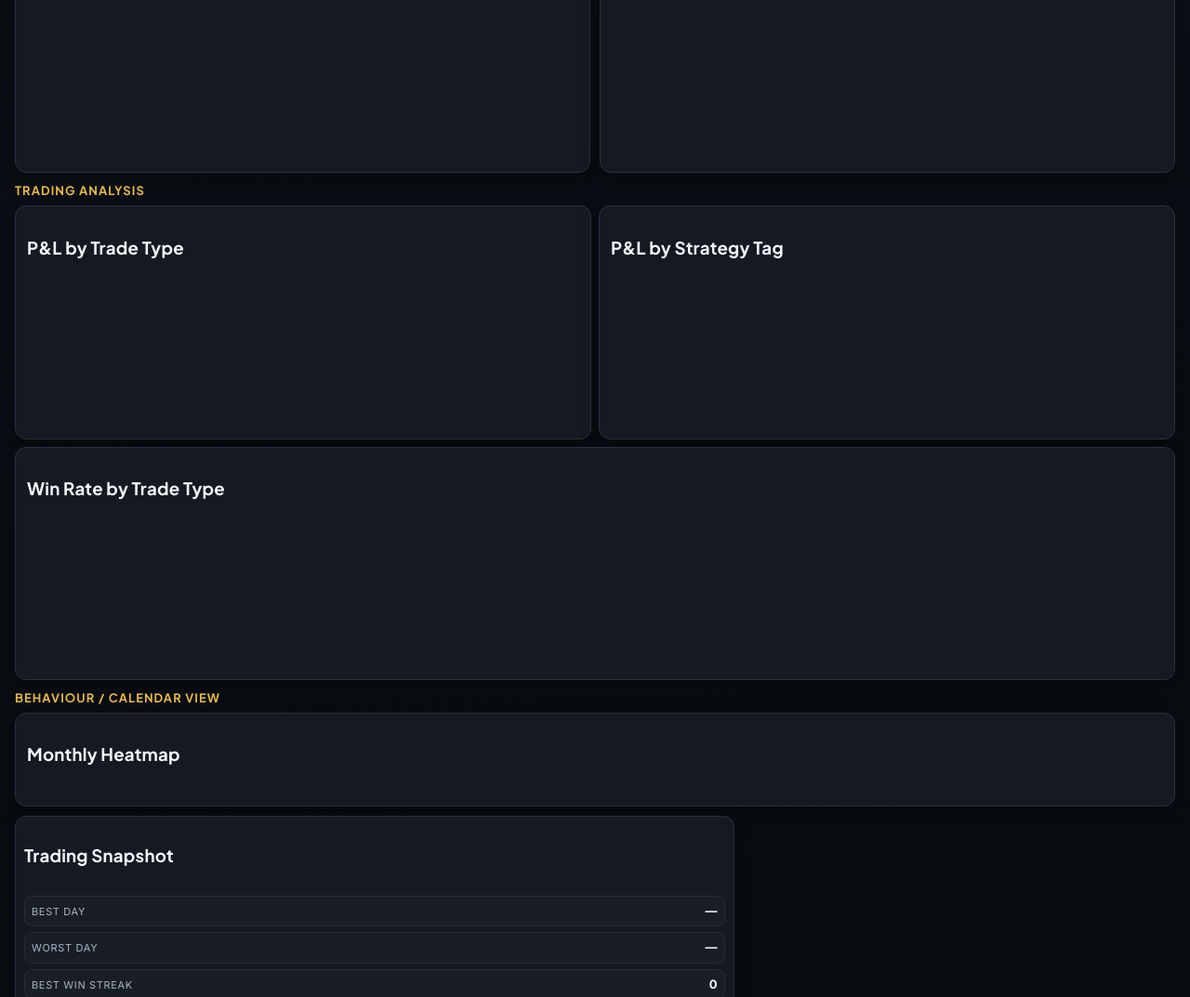
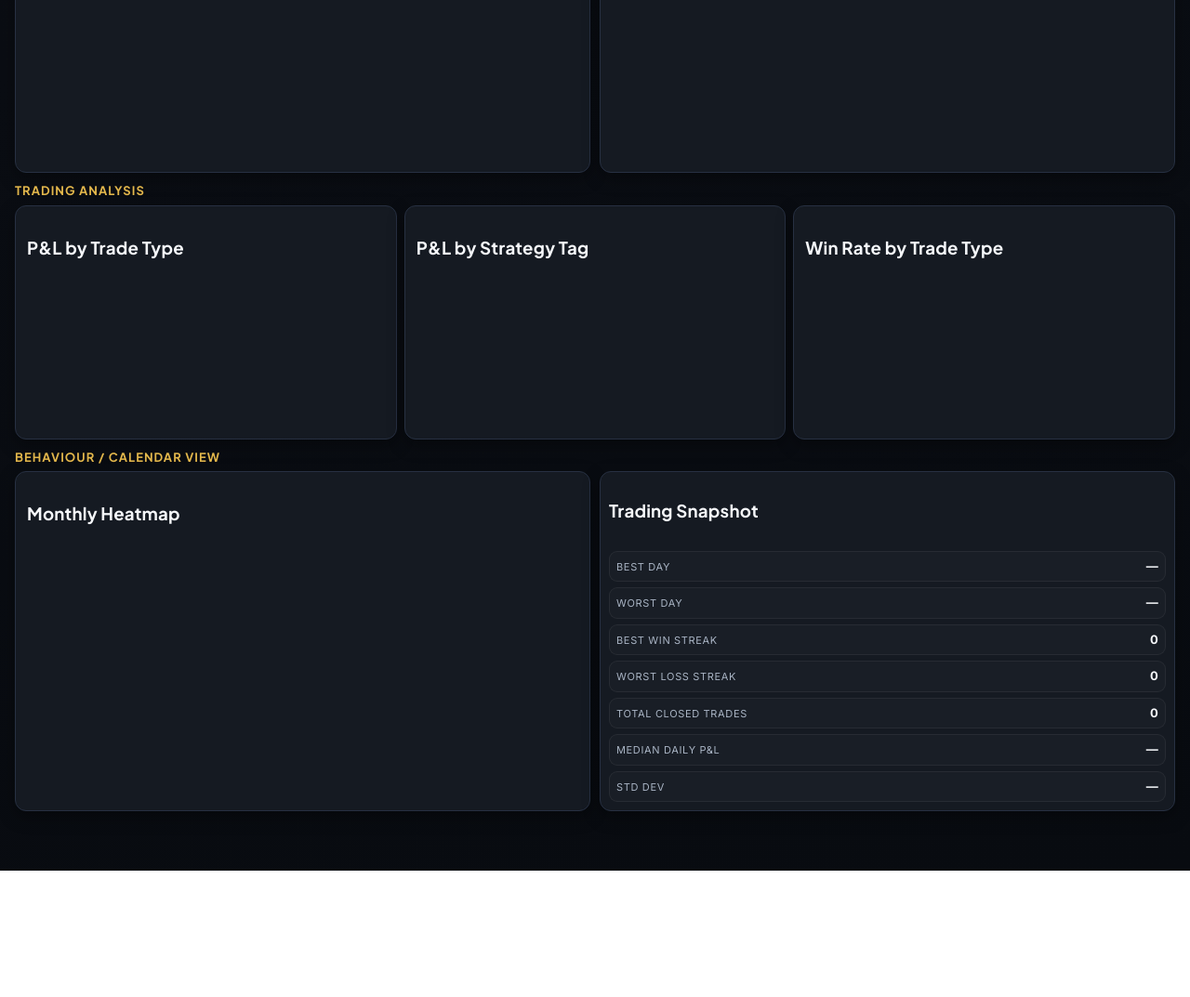
Before and after one commit to MattE-ui/P-L-Calendar-App-Final, a website: page analytics.html in a window 1280 px wide. Shown: the part 1097-2170 px from the top of the page at 93% size. After the commit the page ends 2034 px from the top, so only its background shows below. Drawn offline with nearby package versions, Linux system fonts and the light colour scheme; no server answers.

Commit message:
Fix analytics card spanning to enforce equal-width rows

```diff
--- a/static/style.css
+++ b/static/style.css
@@ -3718,7 +3718,7 @@ textarea {
 }
 
 .behaviour-grid {
-  grid-template-columns: 1.25fr 0.75fr;
+  grid-template-columns: repeat(2, minmax(0, 1fr));
   align-items: stretch;
 }
 
@@ -3834,12 +3834,16 @@ textarea {
 
 
 .analytics-grid-trading {
-  grid-template-columns: repeat(2, minmax(0, 1fr));
+  grid-template-columns: repeat(3, minmax(0, 1fr));
   gap: 8px;
 }
 
 .analytics-grid-trading .compact-chart-card {
   min-height: 0 !important;
+}
+
+.analytics-grid-trading .winrate-card {
+  grid-column: auto;
 }
 
 .snapshot-card-inline {
@@ -3853,6 +3857,10 @@ textarea {
 
 .heatmap-card-full {
   width: 100%;
+}
+
+.behaviour-grid .heatmap-card {
+  grid-column: auto;
 }
 
 .category-summary {
@@ -3901,11 +3909,11 @@ textarea {
 
 @media (max-width: 1200px) {
   .analytics-grid-trading {
+    grid-template-columns: repeat(3, minmax(0, 1fr));
+  }
+
+  .behaviour-grid {
     grid-template-columns: repeat(2, minmax(0, 1fr));
-  }
-
-  .behaviour-grid {
-    grid-template-columns: 1fr;
   }
 }
 
```
